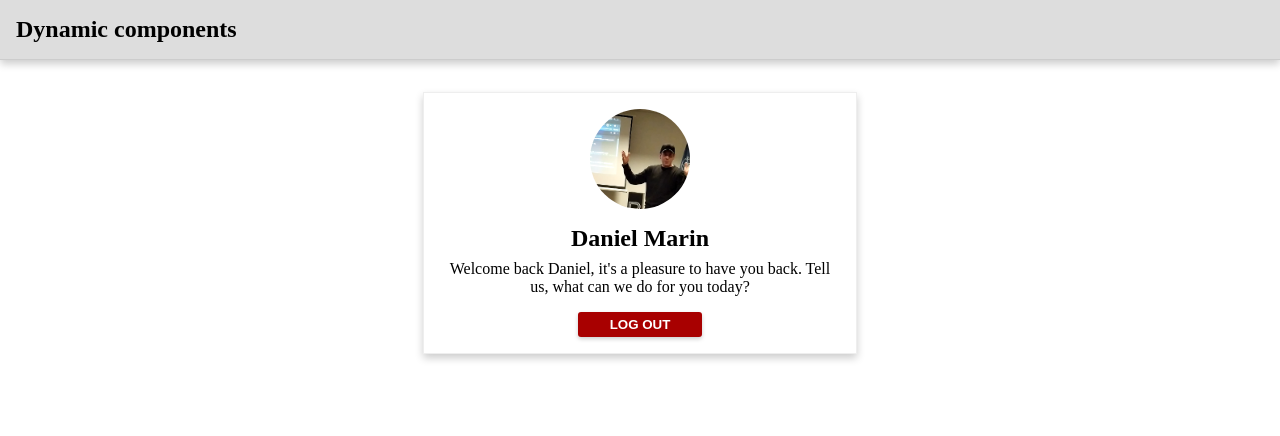
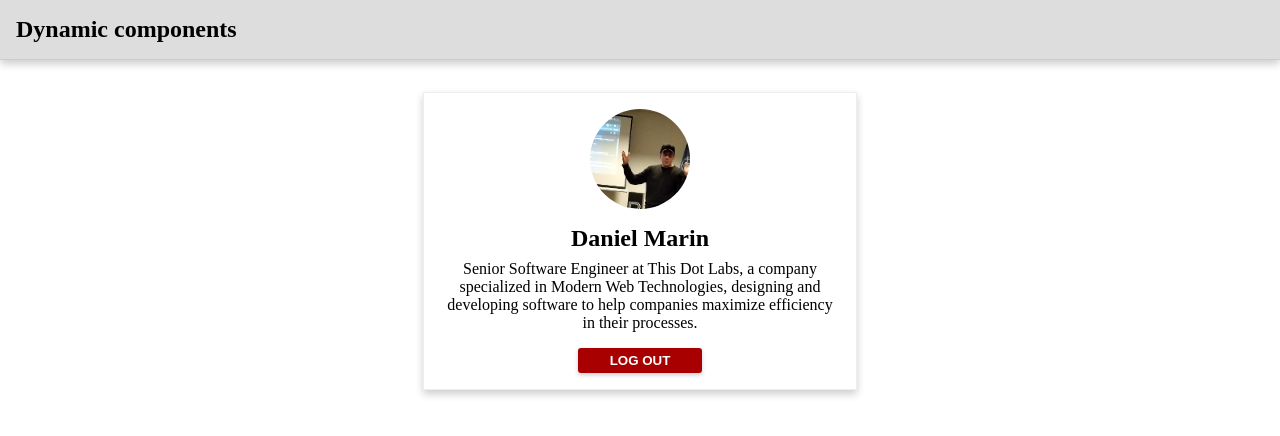
Before and after one commit to danmt/dynamic-component-loader, an Angular app: page / in a window 1280 px wide. Both pictures are taken after a click on the button "LOG IN". Shown: the top 436 px of the page. Built offline with nearby package versions, Linux system fonts and the light colour scheme.

Commit message:
improved client profile content

```diff
--- a/src/app/profile/client-profile/client-profile.component.html
+++ b/src/app/profile/client-profile/client-profile.component.html
@@ -3,11 +3,12 @@
     <img src="assets/images/profile.png" />
   </figure>
 
-  <h2 class="card__title">Daniel Marin</h2>
+  <h2 class="card__title" contenteditable="true">Daniel Marin</h2>
 
-  <p class="card__subtitle">
-    Welcome back Daniel, it's a pleasure to have you back. Tell us, what can we
-    do for you today?
+  <p class="card__subtitle" contenteditable="true">
+    Senior Software Engineer at This Dot Labs, a company specialized in Modern
+    Web Technologies, designing and developing software to help companies
+    maximize efficiency in their processes.
   </p>
 
   <div class="card__toolbar">
```
